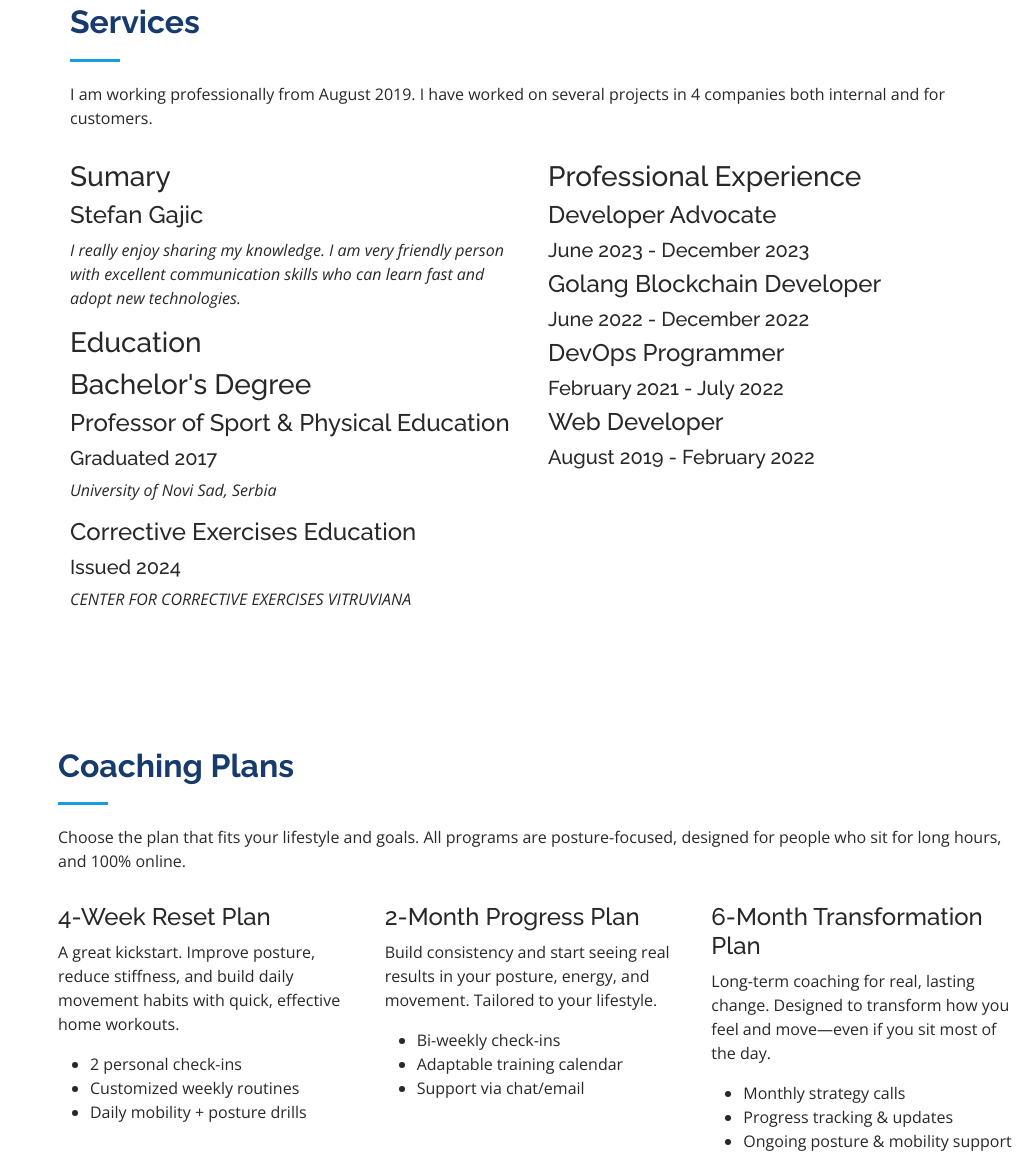
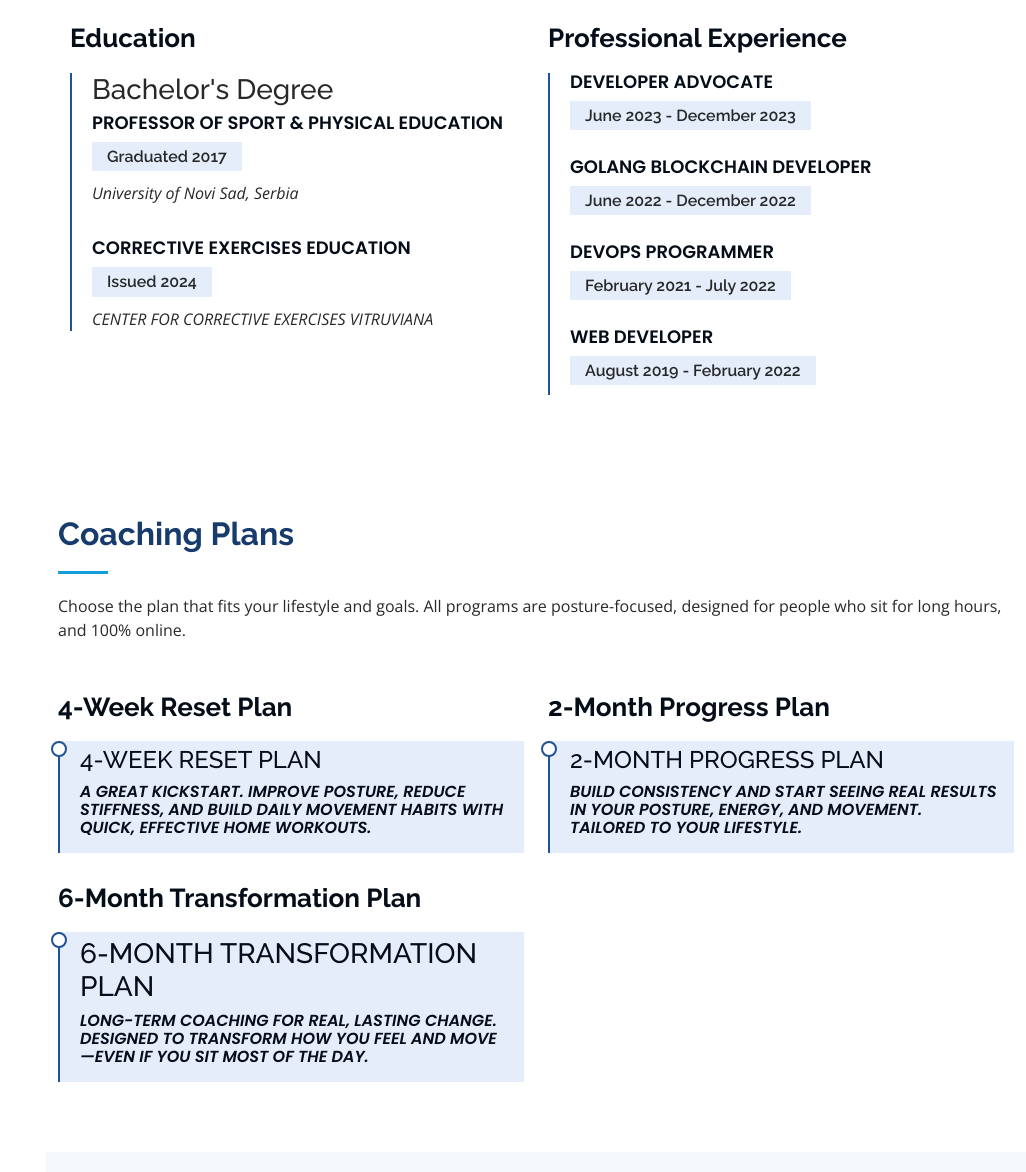
Before and after one commit to StefanGajic/stefangajic.github.io, a plain HTML site: page index.html in a window 1280 px wide. Shown: the part 1061-2233 px from the top of the page, without its empty margins (254-1280 px from the left). Drawn offline with nearby package versions, Linux system fonts and the light colour scheme.

Commit message:
fix about me and services

```diff
--- a/assets/css/style.css
+++ b/assets/css/style.css
@@ -359,6 +359,64 @@ body {
     margin-bottom: 0;
   }
 
+  .about .about-title {
+    font-size: 26px;
+    font-weight: 700;
+    margin-top: 20px;
+    margin-bottom: 20px;
+    color: #050d18;
+  }
+
+  .about .about-item {
+    padding: 0 0 20px 20px;
+    margin-top: -2px;
+    border-left: 2px solid #1f5297;
+    position: relative;
+  }
+
+  .about .about-item h4 {
+    line-height: 18px;
+    font-size: 18px;
+    font-weight: 600;
+    text-transform: uppercase;
+    font-family: "Poppins", sans-serif;
+    color: #050d18;
+    margin-bottom: 10px;
+  }
+
+  .about .about-item h5 {
+    font-size: 16px;
+    background: #e4edf9;
+    padding: 5px 15px;
+    display: inline-block;
+    font-weight: 600;
+    margin-bottom: 10px;
+  }
+
+  .about .about-item ul {
+    padding-left: 20px;
+  }
+
+  .about .about-item ul li {
+    padding-bottom: 10px;
+  }
+
+  .about .about-item:last-child {
+    padding-bottom: 0;
+  }
+
+  .about.about-item::before {
+    content: "";
+    position: absolute;
+    width: 16px;
+    height: 16px;
+    border-radius: 50px;
+    left: -9px;
+    top: 0;
+    background: #fff;
+    border: 2px solid #1f5297;
+  }
+
 
   /*--------------------------------------------------------------
   # Skills
@@ -387,7 +445,7 @@ body {
     position: relative;
   }
 
-  .resume .resume-item h4 {
+  .resume .resume-item {
     line-height: 18px;
     font-size: 18px;
     font-weight: 600;
@@ -397,7 +455,7 @@ body {
     margin-bottom: 10px;
   }
 
-  .resume .resume-item h5 {
+  .resume .resume-item {
     font-size: 16px;
     background: #e4edf9;
     padding: 5px 15px;
@@ -406,7 +464,7 @@ body {
     margin-bottom: 10px;
   }
 
-  .resume .resume-item ul {
+  .resume .resume-item {
     padding-left: 20px;
   }
 
--- a/index.html
+++ b/index.html
@@ -55,7 +55,7 @@
         <ul>
           <li><a href="#hero" class="nav-link scrollto active"><i class="bx bx-home"></i> <span>Home</span></a></li>
           <li><a href="#about" class="nav-link scrollto"><i class="bx bx-user"></i> <span>About</span></a></li>
-          <li><a href="#resume" class="nav-link scrollto"><i class="bx bx-file-blank"></i> <span>Experience</span></a></li>
+          <li><a href="#resume" class="nav-link scrollto"><i class="bx bx-file-blank"></i> <span>Services</span></a></li>
           <li><a href="#portfolio" class="nav-link scrollto"><i class="bx bx-book-content"></i> <span>Activities</span></a></li>
           <li><a href="#contact" class="nav-link scrollto"><i class="bx bx-envelope"></i> <span>Contact</span></a></li>
         </ul>
@@ -90,50 +90,38 @@
 
         <div class="container">
 
-          <div class="section-title">
-            <h2>Services</h2>
-            <p>I am working professionally
-               from August 2019. I have worked on several projects in 4 companies both internal and for customers.</p>
-          </div>
-
           <div class="row">
             <div class="col-lg-6" data-aos="fade-up">
-              <h3 class="resume-title">Sumary</h3>
-              <div class="resume-item pb-0">
-                <h4>Stefan Gajic</h4>
-                <p><em>I really enjoy sharing my knowledge.
-                  I am very friendly person with excellent communication skills who can learn fast and adopt new technologies.</em></p>
-              </div>
 
-              <h3 class="resume-title">Education</h3>
-              <div class="resume-item">
+              <h3 class="about-title">Education</h3>
+              <div class="about-item">
                 <h3>Bachelor's Degree</h3>
                 <h4>Professor of Sport  &amp; Physical Education</h4>
                 <h5>Graduated 2017</h5>
                 <p><em>University of Novi Sad, Serbia</em></p>
               </div>
-              <div class="resume-item">
+              <div class="about-item">
                 <h4>Corrective Exercises Education</h4>
                 <h5>Issued 2024</h5>
                 <p><em>CENTER FOR CORRECTIVE EXERCISES VITRUVIANA</em></p>
               </div>
             </div>
             <div class="col-lg-6" data-aos="fade-up" data-aos-delay="100">
-              <h3 class="resume-title">Professional Experience</h3>
-              <div class="resume-item">
+              <h3 class="about-title">Professional Experience</h3>
+              <div class="about-item">
                 <h4>Developer Advocate</h4>
                 <h5>June 2023 - December 2023</h5>
               </div>
-              <div class="resume-item">
+              <div class="about-item">
                 <h4>Golang Blockchain Developer</h4>
                 <h5>June 2022 - December 2022</h5>
               </div>
-              <div class="resume-item">
+              <div class="about-item">
                 <h4>DevOps Programmer</h4>
                 <h5>February 2021 - July 2022</h5>
               </div>
 
-              <div class="resume-item">
+              <div class="about-item">
                 <h4>Web Developer</h4>
                 <h5>August 2019 - February 2022</h5>
               </div>
@@ -148,7 +136,40 @@
 
 
     <!-- ======= Services Section ======= -->
-    <section id="services" class="services">
+    <section id="resume" class="resume">
+      <div class="container">
+
+        <div class="section-title">
+          <h2>Coaching Plans</h2>
+          <p>Choose the plan that fits your lifestyle and goals. All programs are posture-focused, designed for people who sit for long hours, and 100% online.</p>
+        </div>
+
+        <div class="row">
+          <div class="col-lg-6" data-aos="fade-up">
+            <h3 class="resume-title">4-Week Reset Plan</h3>
+            <div class="resume-item pb-0">
+              <h4>4-Week Reset Plan</h4>
+              <p><em>A great kickstart. Improve posture, reduce stiffness, and build daily movement habits with quick, effective home workouts.</em></p>
+            </div>
+
+            <h3 class="resume-title">6-Month Transformation Plan</h3>
+            <div class="resume-item">
+              <h3>6-Month Transformation Plan</h3>
+              <p><em>Long-term coaching for real, lasting change. Designed to transform how you feel and move—even if you sit most of the day.</em></p>
+            </div>
+          </div>
+          <div class="col-lg-6" data-aos="fade-up" data-aos-delay="100">
+            <h3 class="resume-title">2-Month Progress Plan</h3>
+            <div class="resume-item">
+              <h4>2-Month Progress Plan</h4>
+              <p><em>Build consistency and start seeing real results in your posture, energy, and movement. Tailored to your lifestyle.</em></p>
+            </div>
+          </div>
+        </div>
+
+      </div>
+    </section>
+    <!-- <section id="services" class="services">
       <div class="container">
         <div class="section-title">
           <h2>Coaching Plans</h2>
@@ -193,7 +214,7 @@
           </div>
         </div>
       </div>
-    </section>
+    </section> -->
 
    <!-- End Services Section -->
 
```
Also changed, not shown: golang.html (+1 -1 lines).
